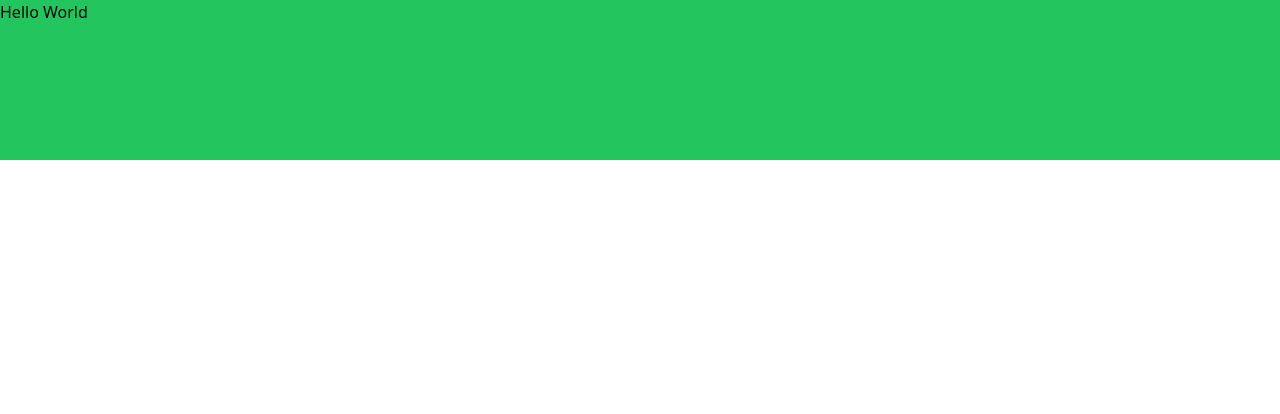
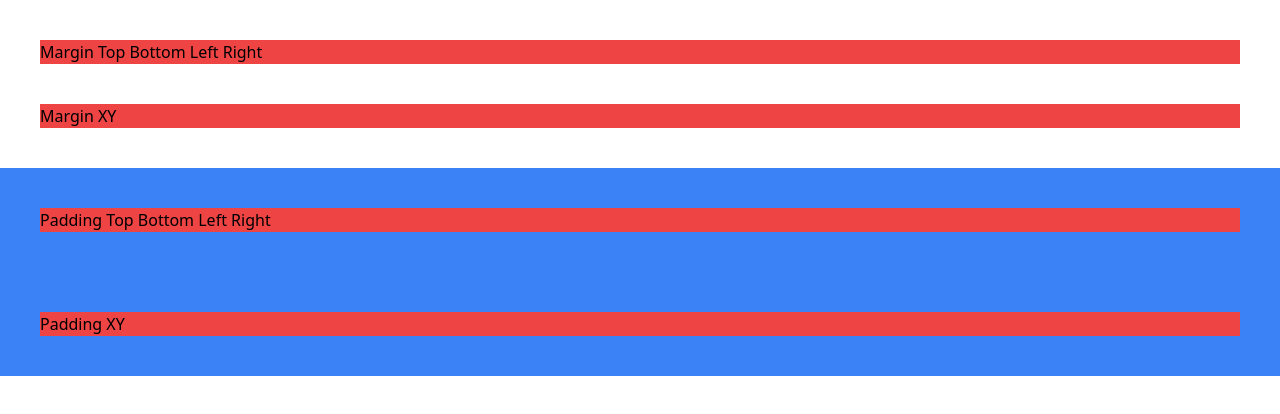
Before and after one commit to jetsadawwts/react-tailwind-tutorial, a React (Vite) app: page / in a window 1280 px wide. Shown: the top 414 px of the page. Built offline with nearby package versions, Linux system fonts and the light colour scheme.

Commit message:
EP4 MarginAndPadding

```diff
--- a/src/App.jsx
+++ b/src/App.jsx
@@ -2,13 +2,15 @@ import { useState } from "react";
 import EP1Background from "./page/EP1Background";
 import EP2Managetext from "./page/EP2Managetext";
 import EP3HeightAndWidth from "./page/EP3HeightAndWidth";
+import EP4MarginAndPadding from "./page/EP4MarginAndPadding";
 
 function App() {
   return (
     <div className="">
       {/* <EP1Background /> */}
       {/* <EP2Managetext /> */}
-      <EP3HeightAndWidth />
+      {/* <EP3HeightAndWidth /> */}
+      <EP4MarginAndPadding />
     </div>
   );
 }
--- /dev/null
+++ b/src/page/EP4MarginAndPadding.jsx
@@ -0,0 +1,23 @@
+import React from "react";
+
+function EP4MarginAndPadding() {
+  return (
+    <>
+      <div className="bg-blue-500 mt-10 mb-10 mr-10 ml-10 ">
+        <div className="bg-red-500">Margin Top Bottom Left Right</div>
+      </div>
+      <div className="bg-blue-500 mx-10 my-10">
+        <div className="bg-red-500">Margin XY</div>
+      </div>
+      <div className="bg-blue-500 pt-10 pb-10 pr-10 pl-10">
+        <div className="bg-red-500">Padding Top Bottom Left Right</div>
+      </div>
+
+      <div className="bg-blue-500 py-10 px-10">
+        <div className="bg-red-500">Padding XY</div>
+      </div>
+    </>
+  );
+}
+
+export default EP4MarginAndPadding;
```
